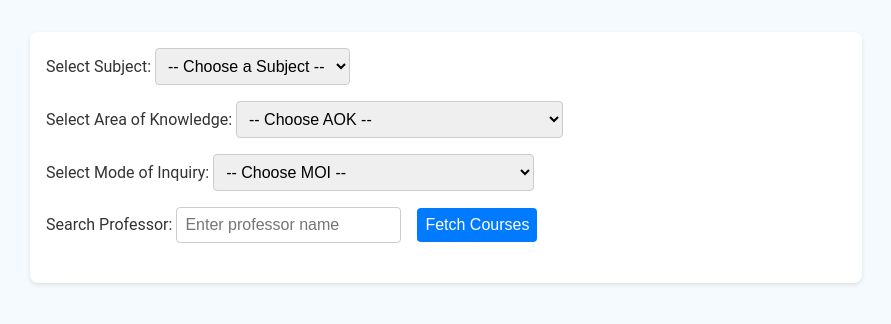
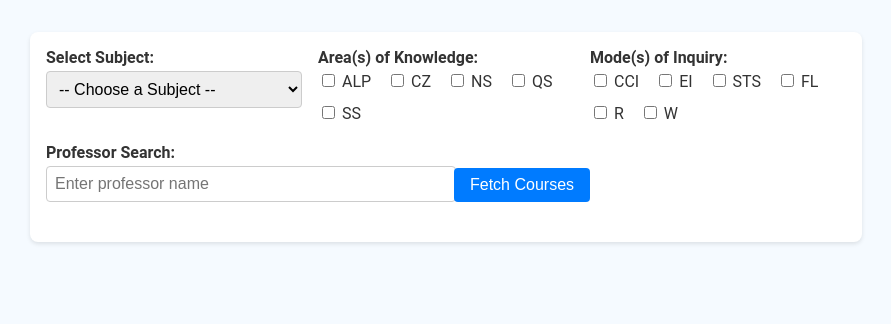
Before and after one commit to kanthipm/clasi, a Flask app: page / in a window 1280 px wide. Shown: the part 60-384 px from the top of the page, without its empty margins (194-1085 px from the left). Run offline with Flask 3, Linux system fonts and the light colour scheme; a user stored in the database is signed in; data comes from the database, SQL or seed files in the repository; both versions use the stored data as it was after the commit.

Commit message:
fixed moi and aok filtering; added professor search functionality; improved seed_db.py; improved display of classes after searching with table

```diff
--- a/src/api_ui.py
+++ b/src/api_ui.py
@@ -1,18 +1,12 @@
 from flask import Flask, render_template, request, redirect, url_for, session, flash, jsonify
 from functools import wraps
 import sqlite3, hashlib, os, binascii
-from .db import create_table, insert_many, query, connect_db
-
-##### IMPORTANT: for final product, replace app.secret_key using os.getenv("SECRET_KEY") for secure protection
-#import os
-#from flask import Flask
-#app = Flask(__name__)
-#app.secret_key = os.getenv("SECRET_KEY") or os.urandom(32)
+from src.db import create_table, insert_many, query, connect_db
 
 app = Flask(__name__)
 app.secret_key = "replace_this_with_getenv_secret_key_soon"
 
-# Ensure users table exists + add year & major columns if missing
+# Ensure the users table exists
 create_table("users", {
     "id": "INTEGER PRIMARY KEY AUTOINCREMENT",
     "name": "TEXT NOT NULL",
@@ -23,12 +17,10 @@ create_table("users", {
 })
 
 # Password hashing utilities
-
 def hash_password(password: str) -> str:
     salt = os.urandom(16)
     dk = hashlib.pbkdf2_hmac('sha256', password.encode(), salt, 200_000)
     return f"{binascii.hexlify(salt).decode()}:{binascii.hexlify(dk).decode()}"
-
 
 def verify_password(stored_hash: str, provided_password: str) -> bool:
     try:
@@ -40,7 +32,6 @@ def verify_password(stored_hash: str, provided_password: str) -> bool:
     return binascii.hexlify(new_hash).decode() == hash_hex
 
 # Login-required decorator
-
 def login_required(f):
     @wraps(f)
     def decorated(*args, **kwargs):
@@ -86,35 +77,77 @@ def logout():
 @login_required
 def index():
     conn = connect_db()
+    # Get distinct department values from the courses table
     subjects = [r[0] for r in conn.execute("SELECT DISTINCT department FROM courses").fetchall()]
     conn.close()
     return render_template("index.html", subjects=subjects)
 
+# Updated /courses endpoint with multi-filter support and professor aggregation
 @app.route("/courses")
 def courses_from_db():
-    department = request.args.get("department", "")
-    sql = "SELECT * FROM courses" + (" WHERE department = ?" if department else "")
-    params = [department] if department else []
+    # Get query parameters
+    department = request.args.get("department", "").strip()
+    professor = request.args.get("professor", "").strip()
+    aok_list = request.args.getlist("aok")
+    moi_list = request.args.getlist("moi")
+
+    # Build base SQL with LEFT JOIN to always include professor info (aggregated)
+    base_sql = """
+    SELECT courses.*, GROUP_CONCAT(DISTINCT sections.professor) as professors
+    FROM courses
+    LEFT JOIN sections ON courses.id = sections.crse_id
+    """
+    clauses = []
+    params = []
+
+    if department:
+        clauses.append("courses.department = ?")
+        params.append(department)
+
+    if aok_list:
+        aok_clauses = []
+        for aok in aok_list:
+            aok_clauses.append("courses.aok LIKE ?")
+            params.append(f"%{aok}%")
+        clauses.append("(" + " OR ".join(aok_clauses) + ")")
+
+    if moi_list:
+        moi_clauses = []
+        for moi in moi_list:
+            moi_clauses.append("courses.moi LIKE ?")
+            params.append(f"%{moi}%")
+        clauses.append("(" + " OR ".join(moi_clauses) + ")")
+
+    if professor:
+        # If a professor filter is provided, require that the professor field in sections matches.
+        clauses.append("sections.professor LIKE ?")
+        params.append(f"%{professor}%")
+
+    final_sql = base_sql
+    if clauses:
+        final_sql += " WHERE " + " AND ".join(clauses)
+
+    final_sql += " GROUP BY courses.id"
 
     conn = connect_db()
-    rows = conn.execute(sql, params).fetchall()
+    rows = conn.execute(final_sql, params).fetchall()
     conn.close()
 
+    # Format results to include the aggregated professors
     results = []
     for r in rows:
-        if len(r) < 5:
-            print("⚠️ Skipping row with length", len(r), "→", r)
-            continue
         results.append({
             "id": r[0],
             "department": r[1],
             "catalog_nbr": r[2],
             "title": r[3],
-            "topic_id": r[4]
+            "topic_id": r[4],
+            "aok": r[5],
+            "moi": r[6],
+            "professors": r[7]
         })
 
     return jsonify(results)
-
 
 @app.route("/profile")
 @login_required
--- a/src/templates/index.html
+++ b/src/templates/index.html
@@ -6,73 +6,105 @@
     display: flex;
     flex-wrap: wrap;
     gap: 1rem;
-    align-items: center;
+    align-items: flex-start;
     margin-bottom: 1.5rem;
   }
+  .form-group {
+    flex: 1 0 200px;
+  }
   label {
-    flex: 1 0 150px;
+    display: block;
+    margin-bottom: 0.25rem;
+    font-weight: bold;
   }
-  select, input, button {
+  select, input[type="text"] {
+    width: 100%;
     padding: 0.5rem;
     font-size: 1rem;
     border: 1px solid #ccc;
     border-radius: 4px;
-    flex: 2 0 200px;
+  }
+  .checkbox-group {
+    display: flex;
+    flex-wrap: wrap;
+    gap: 0.5rem;
+  }
+  .checkbox-group label {
+    display: inline-block;
+    font-weight: normal;
+    margin-right: 0.5rem;
   }
   button {
+    padding: 0.5rem 1rem;
+    font-size: 1rem;
     background-color: #007bff;
     color: #fff;
     border: none;
+    border-radius: 4px;
     cursor: pointer;
   }
   button:hover {
     background-color: #0056b3;
   }
+  table {
+    border-collapse: collapse;
+    width: 100%;
+    margin-top: 1rem;
+  }
+  table, th, td {
+    border: 1px solid #ccc;
+  }
+  th, td {
+    padding: 0.5rem;
+    text-align: left;
+  }
 </style>
 
 <div class="container">
   <form id="courseForm">
-    <!-- Subject Dropdown -->
-    <div>
-      <label for="subject">Select Subject:</label>
-      <select name="department" id="department">
+    <!-- Department Dropdown -->
+    <div class="form-group">
+      <label for="department">Select Subject:</label>
+      <select id="department" name="department">
         <option value="">-- Choose a Subject --</option>
         {% for subj in subjects %}
           <option value="{{ subj }}">{{ subj }}</option>
         {% endfor %}
       </select>
     </div>
-    <!-- Areas of Knowledge Dropdown -->
-    <div>
-      <label for="aok">Select Area of Knowledge:</label>
-      <select id="aok" name="aok">
-        <option value="">-- Choose AOK --</option>
-        <option value="ALP">Arts, Literatures, and Performance [ALP]</option>
-        <option value="CZ">Civilizations [CZ]</option>
-        <option value="NS">Natural Sciences [NS]</option>
-        <option value="QS">Quantitative Studies [QS]</option>
-        <option value="SS">Sciences [SS]</option>
-      </select>
+
+    <!-- Areas of Knowledge Checkboxes -->
+    <div class="form-group">
+      <label>Area(s) of Knowledge:</label>
+      <div class="checkbox-group">
+        <label><input type="checkbox" name="aok" value="ALP"> ALP</label>
+        <label><input type="checkbox" name="aok" value="CZ"> CZ</label>
+        <label><input type="checkbox" name="aok" value="NS"> NS</label>
+        <label><input type="checkbox" name="aok" value="QS"> QS</label>
+        <label><input type="checkbox" name="aok" value="SS"> SS</label>
+      </div>
     </div>
-    <!-- Modes of Inquiry Dropdown -->
-    <div>
-      <label for="moi">Select Mode of Inquiry:</label>
-      <select id="moi" name="moi">
-        <option value="">-- Choose MOI --</option>
-        <option value="CCI">Cross-Cultural Inquiry [CCI]</option>
-        <option value="EI">Ethical Inquiry [EI]</option>
-        <option value="STS">Science, Technology, and Society [STS]</option>
-        <option value="FL">Foreign Language [FL]</option>
-        <option value="R">Research [R]</option>
-        <option value="W">Writing [W]</option>
-      </select>
+
+    <!-- Modes of Inquiry Checkboxes -->
+    <div class="form-group">
+      <label>Mode(s) of Inquiry:</label>
+      <div class="checkbox-group">
+        <label><input type="checkbox" name="moi" value="CCI"> CCI</label>
+        <label><input type="checkbox" name="moi" value="EI"> EI</label>
+        <label><input type="checkbox" name="moi" value="STS"> STS</label>
+        <label><input type="checkbox" name="moi" value="FL"> FL</label>
+        <label><input type="checkbox" name="moi" value="R"> R</label>
+        <label><input type="checkbox" name="moi" value="W"> W</label>
+      </div>
     </div>
+
     <!-- Professor Search -->
-    <div>
-      <label for="professor">Search Professor:</label>
+    <div class="form-group">
+      <label for="professor">Professor Search:</label>
       <input type="text" id="professor" name="professor" placeholder="Enter professor name">
     </div>
-    <div>
+
+    <div class="form-group" style="align-self: flex-end;">
       <button type="submit">Fetch Courses</button>
     </div>
   </form>
@@ -82,14 +114,52 @@
 <script>
   document.getElementById('courseForm').addEventListener('submit', function(e) {
     e.preventDefault();
-    var params = new URLSearchParams(new FormData(this));
+
+    var department = document.getElementById('department').value;
+    var professor = document.getElementById('professor').value;
+
+    // Collect checked AOK values
+    var aokCheckboxes = document.querySelectorAll('input[name="aok"]:checked');
+    var aokValues = Array.from(aokCheckboxes).map(cb => cb.value);
+
+    // Collect checked MOI values
+    var moiCheckboxes = document.querySelectorAll('input[name="moi"]:checked');
+    var moiValues = Array.from(moiCheckboxes).map(cb => cb.value);
+
+    var params = new URLSearchParams();
+    if(department) params.append("department", department);
+    if(professor) params.append("professor", professor);
+    aokValues.forEach(val => params.append("aok", val));
+    moiValues.forEach(val => params.append("moi", val));
+
     fetch(`/courses?${params.toString()}`)
-      .then(resp => resp.json())
+      .then(response => response.json())
       .then(data => {
-        const resultsDiv = document.getElementById('results');
-        resultsDiv.innerHTML = data.error ? `<p>Error: ${data.error}</p>` : `<pre>${JSON.stringify(data, null, 2)}</pre>`;
+        var resultsDiv = document.getElementById('results');
+        if(data.error){
+          resultsDiv.innerHTML = `<p>Error: ${data.error}</p>`;
+        } else {
+          var html = "<table><tr><th>ID</th><th>Department</th><th>Catalog #</th><th>Title</th><th>Topic</th><th>AOK</th><th>MOI</th><th>Professor(s)</th></tr>";
+          data.forEach(course => {
+            html += `<tr>
+              <td>${course.id}</td>
+              <td>${course.department}</td>
+              <td>${course.catalog_nbr}</td>
+              <td>${course.title}</td>
+              <td>${course.topic_id}</td>
+              <td>${course.aok}</td>
+              <td>${course.moi}</td>
+              <td>${course.professors || ""}</td>
+            </tr>`;
+          });
+          html += "</table>";
+          resultsDiv.innerHTML = html;
+        }
       })
-      .catch(err => { console.error(err); alert('Error fetching courses.'); });
+      .catch(err => {
+        console.error(err);
+        alert("Error fetching courses.");
+      });
   });
 </script>
 {% endblock %}
```
Also changed, not shown: scripts/seed_db.py (+64 -36 lines), courses.db.
